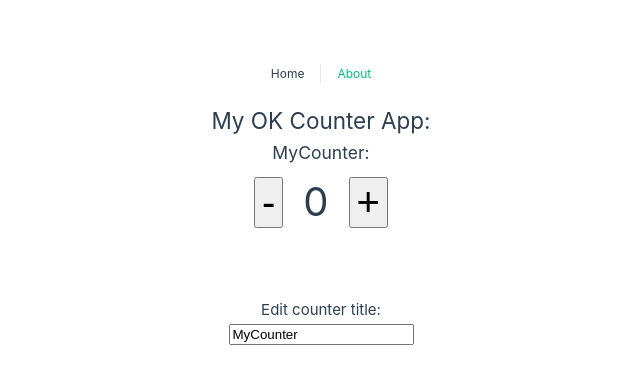
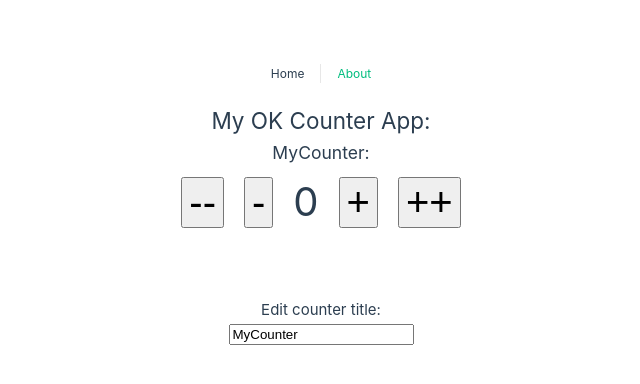
Before and after one commit to uni51/vue-composition-api-basics, a Vue app: page / in a window 1280 px wide. Shown: the top 384 px of the page, without its empty margins (319-959 px from the left). Built offline with nearby package versions, Linux system fonts and the light colour scheme.

Commit message:
5-20 Methods

```diff
--- a/src/views/HomeView.vue
+++ b/src/views/HomeView.vue
@@ -5,9 +5,11 @@
     <h3>{{ counterData.title }}:</h3>
 
     <div>
-      <button @click="decreaseCounter" class="btn">-</button>
+      <button @click="decreaseCounter(2)" class="btn">--</button>
+      <button @click="decreaseCounter(1)" class="btn">-</button>
       <span class="counter">{{ counterData.count }}</span>
-      <button @click="increaseCounter" class="btn">+</button>
+      <button @click="increaseCounter(1, $event)" class="btn">+</button>
+      <button @click="increaseCounter(2)" class="btn">++</button>
     </div>
 
     <div class="edit">
@@ -22,20 +24,18 @@
 
 const appTitle = "My OK Counter App";
 
-// const counter = ref(0),
-//   counterTitle = ref("My Counter");
-
 const counterData = reactive({
   count: 0,
   title: "MyCounter",
 });
 
-const increaseCounter = () => {
-  counterData.count++;
+const increaseCounter = (amount, e) => {
+  console.log(e);
+  counterData.count += amount;
 };
 
-const decreaseCounter = () => {
-  counterData.count--;
+const decreaseCounter = (amount) => {
+  counterData.count -= amount;
 };
 </script>
 
```
